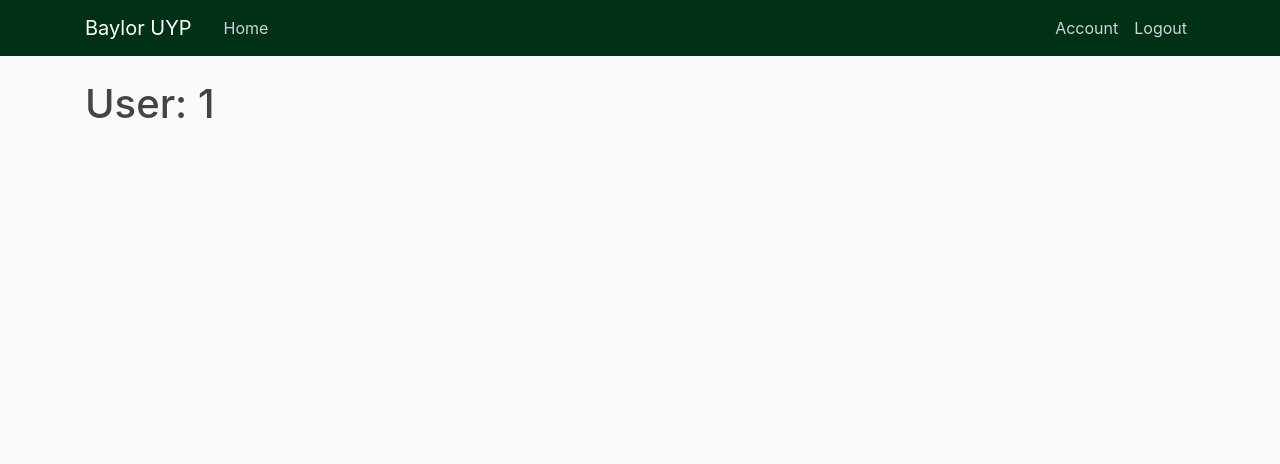
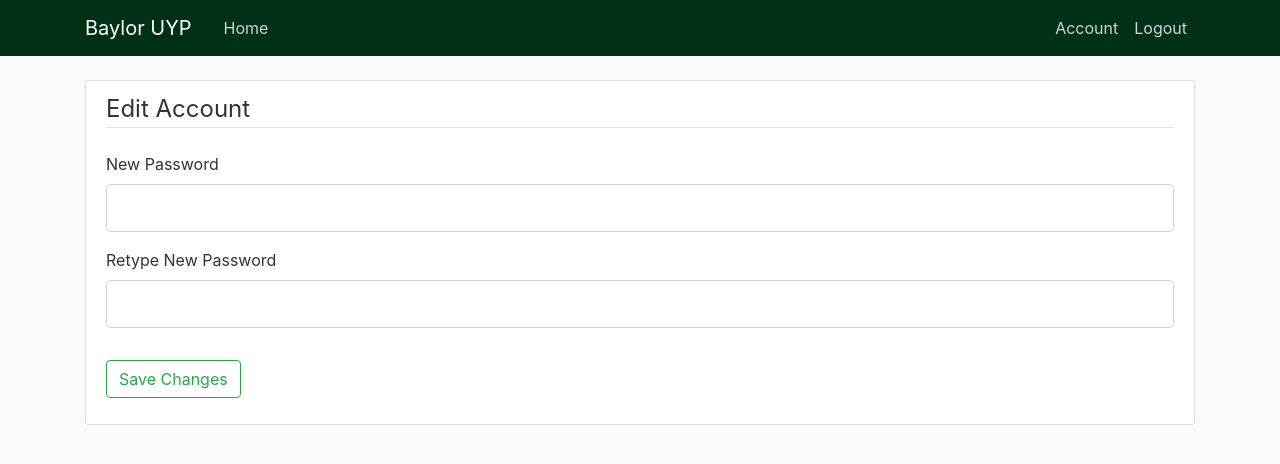
Before and after one commit to jmeyre/UYP, a Flask app: page /account in a window 1280 px wide. Shown: the top 464 px of the page. Run offline with Flask 2, Linux system fonts and the light colour scheme; a user stored in the database is signed in; tables that the repository leaves empty hold one stand-in row (values such as "Sample post"); parts of the project's set-up code (start-up, migrations or seed data) failed here and were passed over; some libraries are stand-ins or nearby versions.

Commit message:
Auto generates id and password for new user. (WARNING, does not currently validate to see if the id already exists in the database!!) User can change their password if they are logged in Added small conditional rendering to home page

```diff
--- /dev/null
+++ b/InitialStaffQuery.sql
@@ -0,0 +1,2 @@
+# Create a new user with id: 0000001 and pass: password
+INSERT INTO users (ID, category, pword) VALUES (0000001, 'Staff', '$2b$12$syivdenDKojWCsPxTU/q2ON2zI6BUBi6XnWXF50rclVTWklreAOci')
--- a/uyp/forms.py
+++ b/uyp/forms.py
@@ -4,22 +4,26 @@ from wtforms import StringField, PasswordField, SubmitField, BooleanField, DateF
 from wtforms.validators import DataRequired, Length, Email, EqualTo
 
 
-class ApplyForm(FlaskForm):
-    user_id = IntegerField('User ID', validators=[DataRequired()])
-    category = RadioField('Account Category', choices=[('Student', 'Student'), ('Staff', 'Staff')])
-    password = PasswordField('Password', validators=[DataRequired()])
-    confirm_password = PasswordField('Confirm Password', validators=[DataRequired(), EqualTo('password')])
-    submit = SubmitField('Sign Up')
+class CreateAccountForm(FlaskForm):
+    # user_id = IntegerField('User ID', validators=[DataRequired()])
+    category = RadioField('Account Category', choices=[('Student', 'Student'), ('Staff', 'Staff')], validators=[DataRequired()])
+    # password = PasswordField('Password', validators=[DataRequired()])
+    # confirm_password = PasswordField('Confirm Password', validators=[DataRequired(), EqualTo('password')])
+    # fname = StringField('First Name', validators=[DataRequired()])
+    # lname = StringField('Last Name', validators=[DataRequired()])
+    submit = SubmitField('Create Account')
 
 
 class LoginForm(FlaskForm):
-    user_id = IntegerField('Username', validators=[DataRequired()])
+    user_id = IntegerField('User ID', validators=[DataRequired()])
     password = PasswordField('Password', validators=[DataRequired()])
     remember = BooleanField('Remember Me')
     submit = SubmitField('Login')
 
 
 class AccountForm(FlaskForm):
+    new_password = PasswordField('New Password')
+    confirm_new_password = PasswordField('Retype New Password', validators=[EqualTo('new_password')])
     submit = SubmitField('Save Changes')
 
 
--- a/uyp/routes.py
+++ b/uyp/routes.py
@@ -1,9 +1,10 @@
 from flask import render_template, url_for, flash, redirect, request
 from uyp import app, config, bcrypt
-from uyp.forms import LoginForm, ApplyForm, AccountForm
+from uyp.forms import LoginForm, CreateAccountForm, AccountForm
 from uyp.models import User
 from mysql import connector
 from flask_login import login_user, current_user, logout_user, login_required
+import random
 
 
 @app.route('/')
@@ -12,15 +13,26 @@ def home():
     return render_template('home.html')
 
 
-@app.route('/apply', methods=['GET', 'POST'])
-def apply():
-    if current_user.is_authenticated:
-        return redirect(url_for('home'))
+@app.route('/create_account', methods=['GET', 'POST'])
+def create_account():
+    form = CreateAccountForm()
+    print("it got here")
+    if form.validate_on_submit():
+        id_chars = "0123456789"
+        p_chars = "abcdefghijklmnopqrstuvwxyzAbcdefghijklmnopqrstuvwxyz01234567890-_?!#$^"
 
-    form = ApplyForm()
-    if form.validate_on_submit():
-        hashed_password = bcrypt.generate_password_hash(form.password.data).decode('utf-8')
-        user = User(form.user_id.data, form.category.data, hashed_password)
+        id = ''
+        for x in range(7):
+            id += random.choice(id_chars)
+
+        password = ''
+        for x in range(random.randint(8,12)):
+            password += random.choice(p_chars)
+
+        print('{0} {1}'.format(id, password))
+
+        hashed_password = bcrypt.generate_password_hash(password).decode('utf-8')
+        user = User(id, form.category.data, hashed_password)
 
         # Create the connection to the database
         conn = connector.connect(**config)
@@ -39,9 +51,9 @@ def apply():
         # Close the connection to the database
         conn.close()
 
-        flash('{0} account created for {1}!'.format(user.category, user.id), 'success')
+        flash('{0} account created with User ID: {1} and Password: {2}'.format(user.category, user.id, password), 'success')
         return redirect(url_for('home'))
-    return render_template('apply.html', title='Apply', form=form)
+    return render_template('create_account.html', title='Create Account', form=form)
 
 
 @app.route('/login', methods=['GET', 'POST'])
@@ -91,8 +103,27 @@ def logout():
     return redirect(url_for('home'))
 
 
-@app.route('/account')
+@app.route('/account', methods=['GET', 'POST'])
 @login_required
 def account():
     form = AccountForm()
+    if form.validate_on_submit():
+        hashed_password = bcrypt.generate_password_hash(form.new_password.data).decode('utf-8')
+
+        # Create the connection to the database
+        conn = connector.connect(**config)
+
+        # Create the cursor for the connection
+        cursor = conn.cursor()
+
+        cursor.execute("UPDATE users SET pword = '{0}'".format(hashed_password))
+
+        # Commit the data to the database
+        conn.commit()
+
+        # Close the cursor
+        cursor.close()
+
+        # Close the connection to the database
+        conn.close()
     return render_template('account.html', title='Account', form=form)
--- a/uyp/templates/account.html
+++ b/uyp/templates/account.html
@@ -1,4 +1,40 @@
 {% extends 'layout.html' %}
 {% block content %}
-    <h1>User: {{ current_user.id }}</h1>
+    <div class="content-section">
+        <form method="POST" action="">
+            {{ form.hidden_tag() }}
+            <fieldset class="form-group">
+                <legend class="border-bottom mb-4">Edit Account</legend>
+                    <div class="form-group">
+                        {{ form.new_password.label(class="form-control-label") }}
+                        {% if form.new_password.errors %}
+                            {{ form.new_password(class="form-control form-control-lg is-invalid") }}
+                            <div class="invalid-feedback">
+                                {% for error in form.new_password.errors %}
+                                    <span>{{ error }}</span>
+                                {% endfor %}
+                            </div>
+                        {% else %}
+                            {{ form.new_password(class="form-control form-control-lg") }}
+                        {% endif %}
+                    </div>
+                    <div class="form-group">
+                        {{ form.confirm_new_password.label(class="form-control-label") }}
+                        {% if form.confirm_new_password.errors %}
+                            {{ form.confirm_new_password(class="form-control form-control-lg is-invalid") }}
+                            <div class="invalid-feedback">
+                                {% for error in form.confirm_new_password.errors %}
+                                    <span>{{ error }}</span>
+                                {% endfor %}
+                            </div>
+                        {% else %}
+                            {{ form.confirm_new_password(class="form-control form-control-lg") }}
+                        {% endif %}
+                    </div>
+            </fieldset>
+            <div class="form-group">
+                {{ form.submit(class="btn btn-outline-success") }}
+            </div>
+        </form>
+    </div>
 {% endblock content %}
--- a/uyp/templates/home.html
+++ b/uyp/templates/home.html
@@ -16,6 +16,7 @@
         <h3 class="col-md-12 text-center">Welcome to University for Young People!</h3>
     </div>
 
+    {% if current_user.is_authenticated %}
         <div class="row">
             <div class="col-md-4 card p-2">
                 <h3 class="card-header bg-baylor-green-std text-white text-center">Profile Info</h3>
@@ -30,5 +31,6 @@
                 <h3 class="card-header bg-baylor-green-std text-white text-center">Dashboard</h3>
             </div>
         </div>
+    {% endif %}
 
 {% endblock content %}
```
Also changed, not shown: uyp/templates/create_account.html (renamed from uyp/templates/apply.html, +5 -5 lines). Lines whose indentation alone changed are shown as unchanged.
